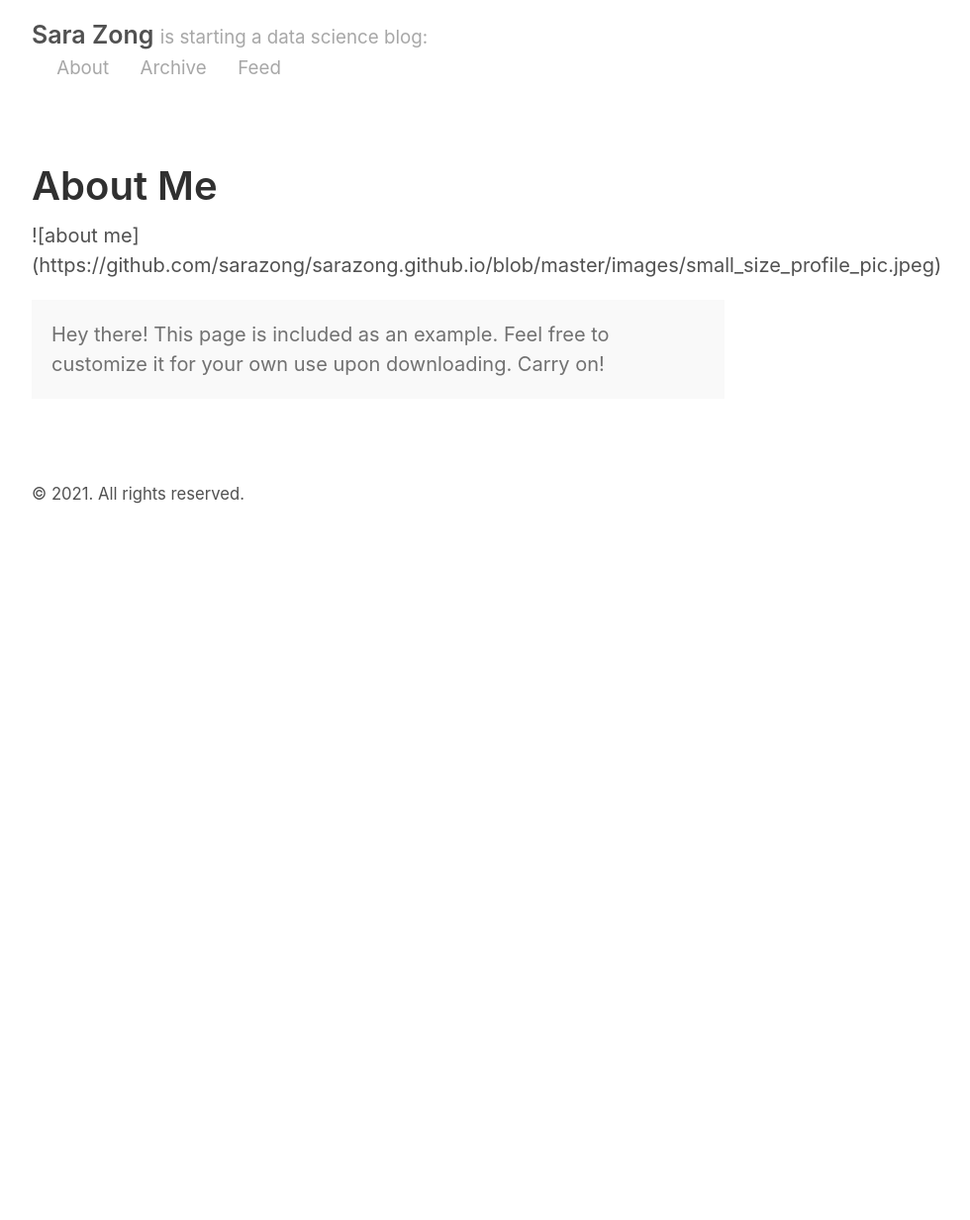
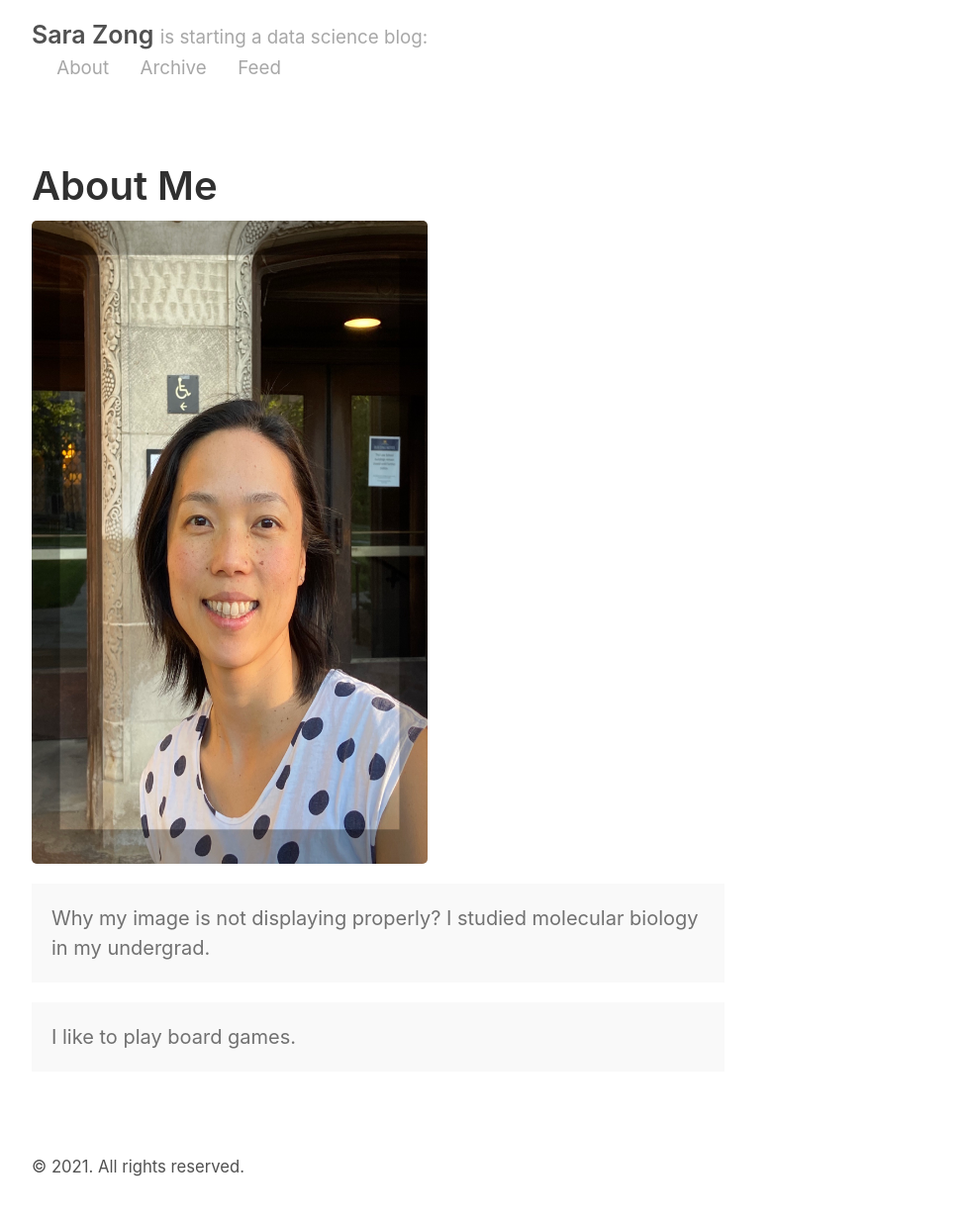
Before and after one commit to sarazong/sarazong.github.io, a Jekyll site: the page built from about.md, in a window 1280 px wide. Shown: the whole page at 99% size, without its empty margins (258-1238 px from the left). Built offline with Jekyll 4.4.1, drawn with Linux system fonts in a browser that asks for light colours; before the commit the page ends 900 px from its top, so only the background shows below that.

Commit message:
try again tmr

```diff
--- a/about.md
+++ b/about.md
@@ -3,9 +3,12 @@ layout: page
 title: About Me
 ---
 
-![about me]
-(https://github.com/sarazong/sarazong.github.io/blob/master/images/small_size_profile_pic.jpeg)
+<img src="https://github.com/sarazong/sarazong.github.io/blob/master/images/small_size_profile_pic.jpeg" alt="about me" width="400" height="650">
 
 <p class="message">
-  Hey there! This page is included as an example. Feel free to customize it for your own use upon downloading. Carry on!
+Why my image is not displaying properly? I studied molecular biology in my undergrad.
 </p>
+
+<p class="message">
+I like to play board games.
+</p>
```
